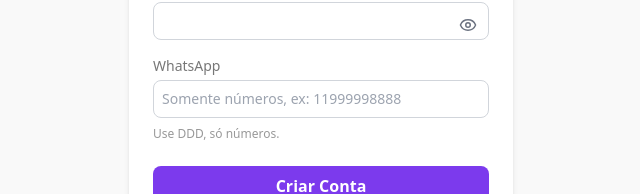
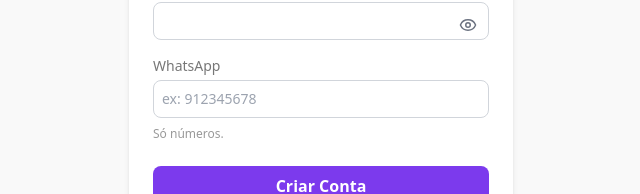
Before and after one commit to lealflavio/Projeto-Geral, a React (Vite) app in the folder dashboard/frontend/: page /cadastro in a window 1280 px wide. Shown: the part 374-568 px from the top of the page, without its empty margins (319-959 px from the left). Built offline with nearby package versions, Linux system fonts and the light colour scheme.

Commit message:
Update CadastroPage.jsx

```diff
--- a/dashboard/frontend/src/pages/CadastroPage.jsx
+++ b/dashboard/frontend/src/pages/CadastroPage.jsx
@@ -122,13 +122,13 @@ const CadastroPage = () => {
               className="w-full mt-1 border border-gray-300 rounded-lg p-2 text-sm focus:outline-none focus:ring-2 focus:ring-[#7C3AED]"
               value={whatsapp}
               onChange={e => setWhatsapp(e.target.value.replace(/\D/g, ""))}
-              placeholder="Somente números, ex: 11999998888"
+              placeholder="ex: 912345678"
               required
               inputMode="numeric"
               pattern="\d*"
               maxLength={13}
             />
-            <p className="text-xs text-[#999] mt-2 mb-2">Use DDD, só números.</p>
+            <p className="text-xs text-[#999] mt-2 mb-2">Só números.</p>
           </div>
 
           {erro && <p className="text-red-500 text-sm">{erro}</p>}
```
